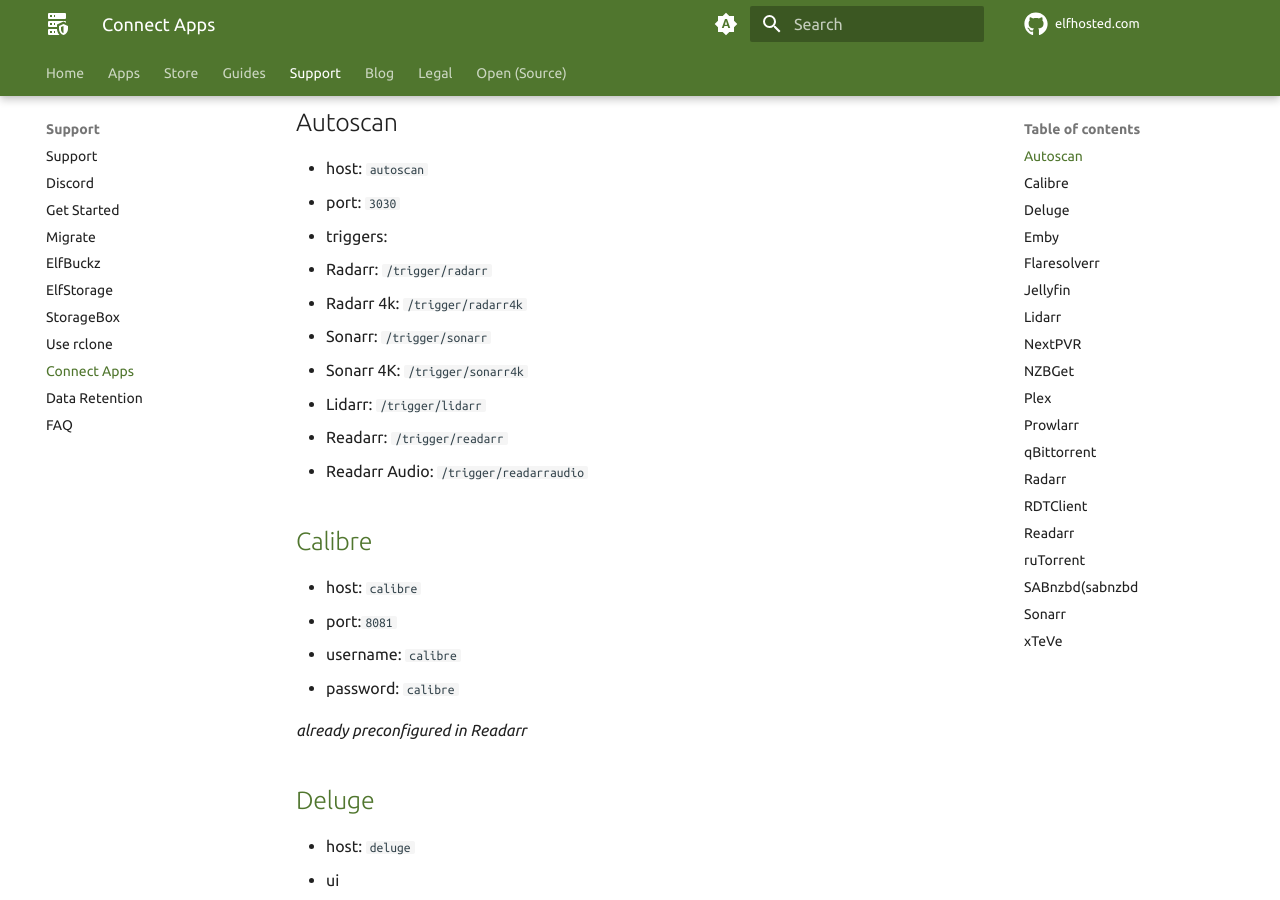
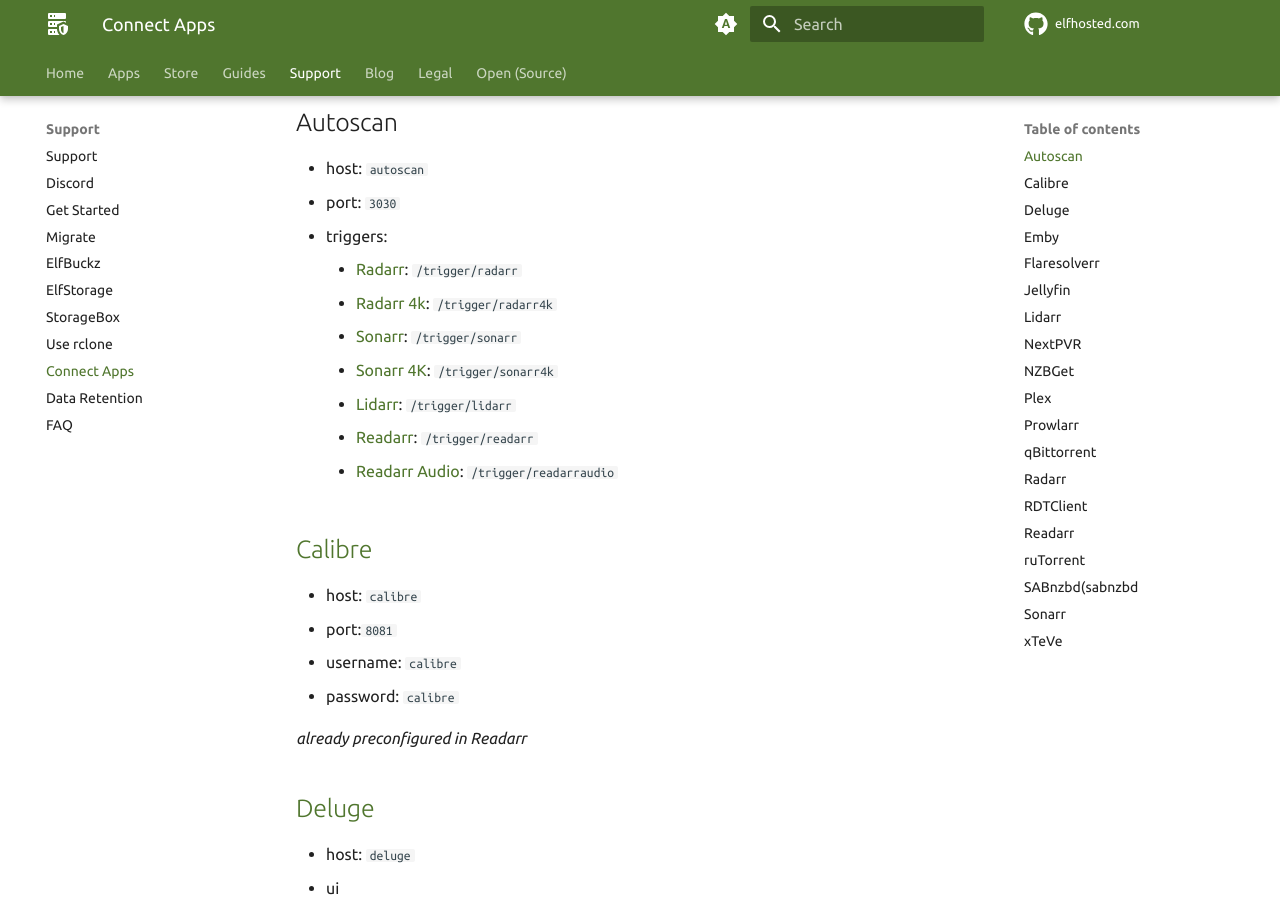
Before and after one commit to elfhosted/elfhosted.com, an MkDocs documentation site: the page built from docs/how-to/connect-apps.md, in a window 1280 px wide and 900 px high, scrolled down 375 px. Built offline with MkDocs 1.6.1 and Material for MkDocs 9.7.7, drawn with Linux system fonts in a browser that asks for light colours; a script that is not in the unit is left out; plug-ins that fetch from the network failed and are left out; comment, search, counter and statistics services are not loaded; part of the change alters nothing that is shown.

```diff
--- a/docs/how-to/connect-apps.md
+++ b/docs/how-to/connect-apps.md
@@ -9,13 +9,13 @@ You may need these details when configuring inter-app communication, like connec
 * host: `autoscan`
 * port: `3030`
 * triggers:
-  * Radarr: `/trigger/radarr`
-  * Radarr 4k: `/trigger/radarr4k`
-  * Sonarr: `/trigger/sonarr`
-  * Sonarr 4K: `/trigger/sonarr4k`
-  * Lidarr: `/trigger/lidarr`
-  * Readarr: `/trigger/readarr`
-  * Readarr Audio: `/trigger/readarraudio`
+    * [Radarr][radarr]: `/trigger/radarr`
+    * [Radarr 4k][radarr]: `/trigger/radarr4k`
+    * [Sonarr][sonarr]: `/trigger/sonarr`
+    * [Sonarr 4K][sonarr]: `/trigger/sonarr4k`
+    * [Lidarr][lidarr]: `/trigger/lidarr`
+    * [Readarr][readarr]: `/trigger/readarr`
+    * [Readarr Audio][readarr]: `/trigger/readarraudio`
 
 ## [Calibre][calibre]
 
```
